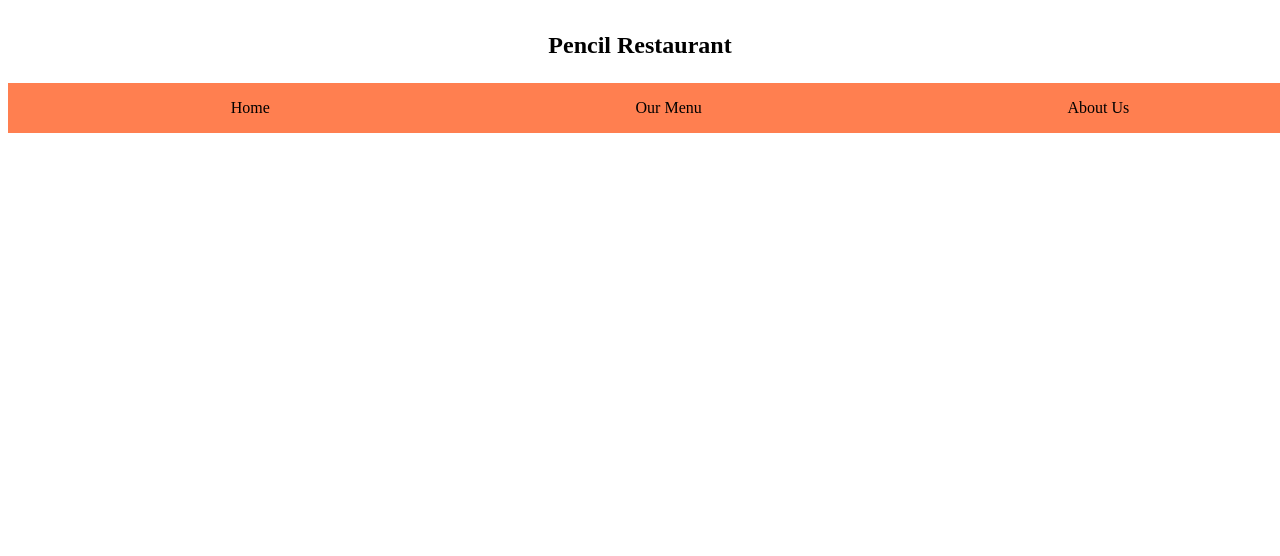
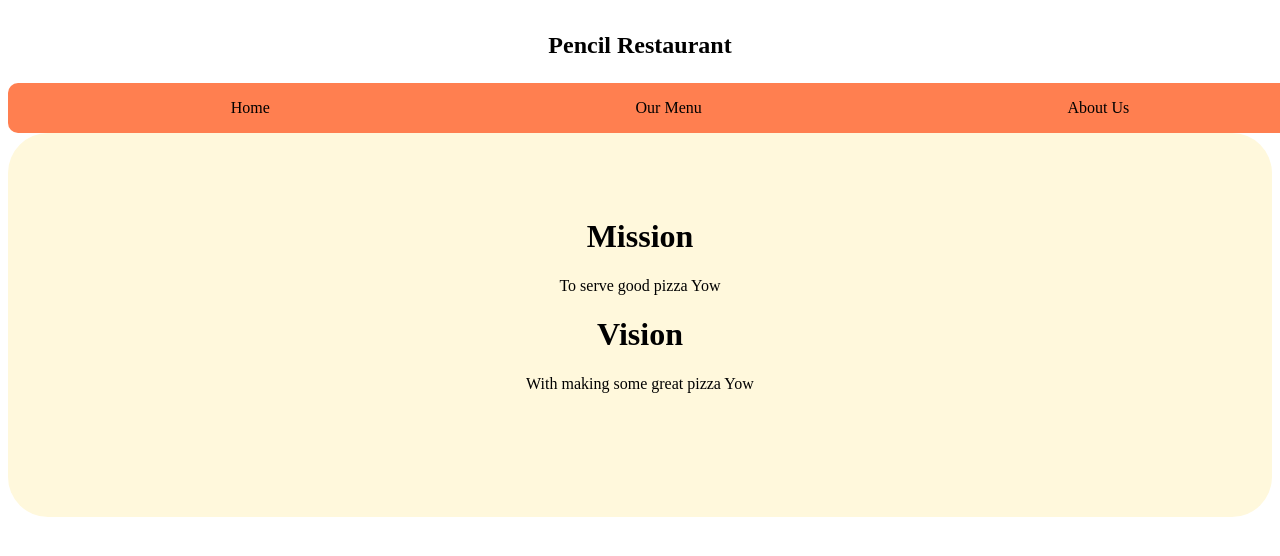
Before and after one commit to haraphat01/restaurant, a website built with webpack: page dist/index.html in a window 1280 px wide. Shown: the top 556 px of the page. Built offline with Linux system fonts and the light colour scheme.

Commit message:
Added style to the project

```diff
--- a/src/index.js
+++ b/src/index.js
@@ -11,6 +11,8 @@ const app = () => {
     let container = document.createElement('div');
     container.classList.add('container');
     content.append(header(),nav(), container)
+
+    container.appendChild(home())
     content.addEventListener('click',function (e){
     if (e.target.classList.contains('home_button')){
         container.innerHTML = ""
--- a/src/menu.js
+++ b/src/menu.js
@@ -6,7 +6,6 @@ import Fud4 from './images/yam.jpg';
 export const menu = () => {
     let element = document.createElement('div')
     let food = [fud1, fud2, fud3, fud4]
-
     for (let i = 0; i < food.length; i += 1){
      const listing = document.createElement('li');
      listing.classList.add = ('listing');
@@ -24,4 +23,7 @@ export const menu = () => {
      listing.appendChild(title)
      listing.appendChild(price)
     }
+
+    element.appendChild(listing)
+    return element
 }
--- a/src/style.css
+++ b/src/style.css
@@ -8,6 +8,7 @@
     align-items: center;
     list-style: none;
     margin : 0;
+    border-radius: 10px;
 }
 
 .header {
@@ -17,3 +18,13 @@
     font-weight: bold;
     font-size: 1.5em;
 }
+
+.homeDiv, .contact {
+    text-align: center;
+    border-radius: 40px;
+    border: 10px, crimson;
+    background-color: cornsilk;
+    height: 20em;
+    padding-top: 4em;
+
+}
```
Also changed, not shown: dist/bundle.js.
